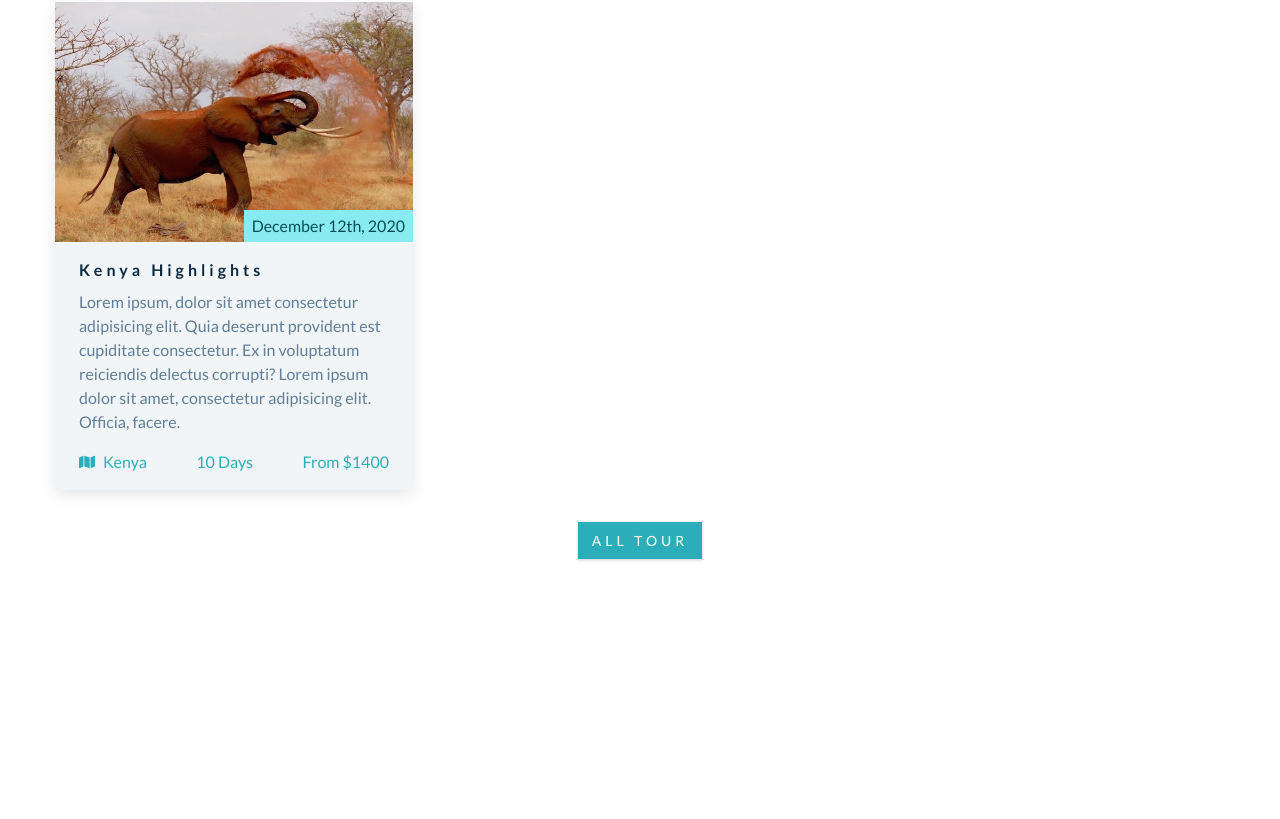
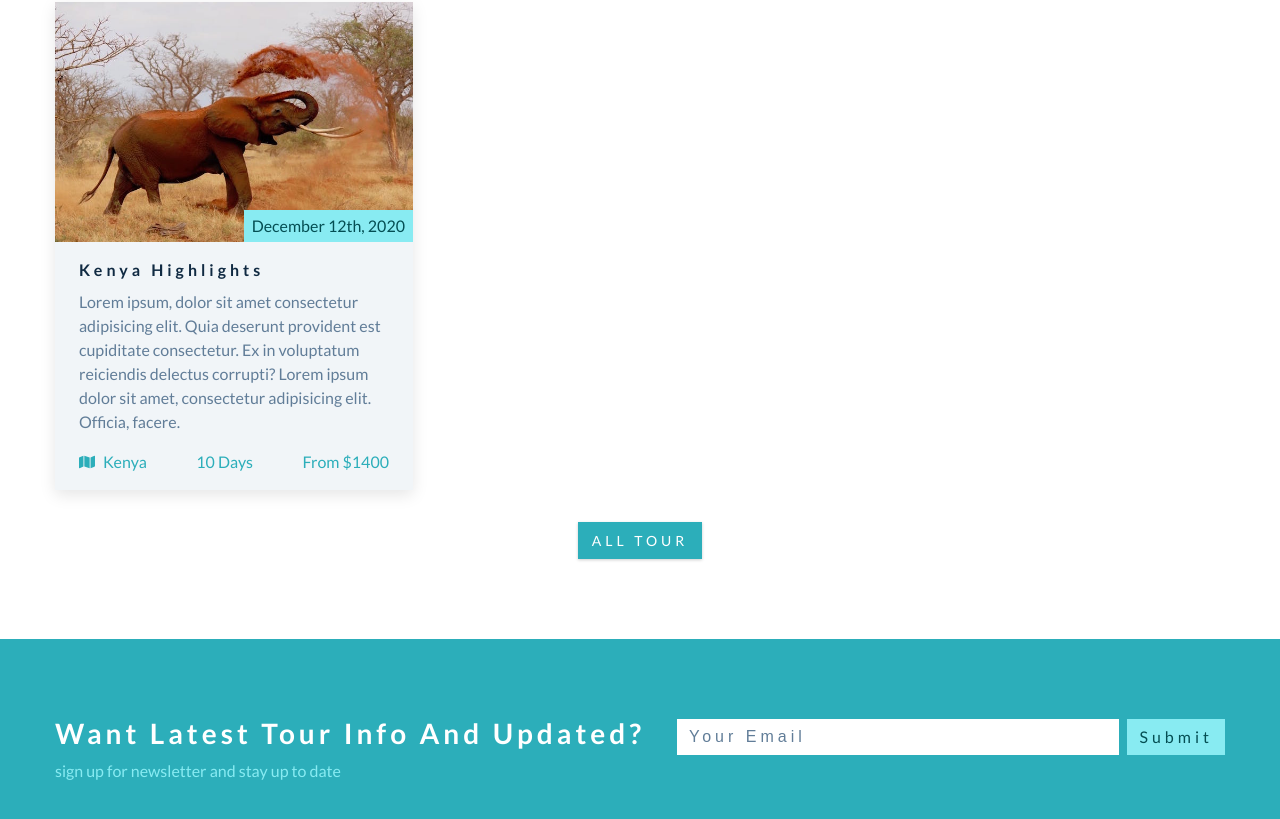
Before and after one commit to Kadungon/back-roads, a React (Create React App) app: page / in a window 1280 px wide. Shown: the part 2577-3396 px from the top of the page. Before the commit the page ends 3216 px from the top, so only its background shows below. Built offline with nearby package versions, Linux system fonts and the light colour scheme.

Commit message:
added contact

```diff
--- a/src/App.js
+++ b/src/App.js
@@ -3,7 +3,7 @@ import Hero from "./components/hero/hero.component";
 import About from "./components/about/about.component";
 import Service from "./components/service/service.component";
 import Feature from "./components/feature/feature.component";
-
+import Contact from "./components/contact/contact.component";
 function App() {
   return (
     <React.Fragment>
@@ -13,6 +13,7 @@ function App() {
       <About />
       <Service />
       <Feature />
+      <Contact />
     </React.Fragment>
   );
 }
--- /dev/null
+++ b/src/components/contact/contact.component.jsx
@@ -0,0 +1,27 @@
+import Wrapper from "./contact.styles";
+
+const Contact = () => {
+  return (
+    <Wrapper className="section">
+      <div className="section-center contact-center">
+        <article className="contact-info">
+          <h3>want latest tour info and updated?</h3>
+          <p>sign up for newsletter and stay up to date</p>
+        </article>
+        <form className="contact-form">
+          <input
+            type="email"
+            placeholder="Your Email"
+            name="email"
+            id="email"
+          />
+          <button type="submit" className="btn-submit">
+            submit
+          </button>
+        </form>
+      </div>
+    </Wrapper>
+  );
+};
+
+export default Contact;
--- /dev/null
+++ b/src/components/contact/contact.styles.jsx
@@ -0,0 +1,70 @@
+import styled from "styled-components";
+
+const Wrapper = styled.section`
+  background: var(--clr-primary-5);
+
+  .contact-info {
+    color: var(--clr-white);
+
+    p {
+      color: var(--clr-primary-8);
+    }
+  }
+
+  .contact-form {
+    display: flex;
+    max-width: 28rem;
+
+    input,
+    .btn-submit {
+      padding: 0.375rem 0.75rem;
+      font-size: 1rem;
+      line-height: 1.5rem;
+      font-weight: 300;
+      letter-spacing: var(--spacing);
+      background: var(--clr-white);
+      text-transform: capitalize;
+      border: transparent;
+    }
+
+    input {
+      flex: 1 1 auto;
+      color: var(--clr-grey-5);
+
+      &::placeholder {
+        color: inherit;
+      }
+    }
+
+    .btn-submit {
+      font-family: var(--ff-primary);
+      margin-left: 0.5rem;
+      background: var(--clr-primary-8);
+      color: var(--clr-primary-1);
+      cursor: pointer;
+      transition: var(--transition);
+
+      &:hover {
+        background: var(--clr-primary-1);
+        color: var(--clr-primary-8);
+      }
+    }
+  }
+
+  @media screen and (min-width: 992px) {
+    .contact-center {
+      display: flex;
+      justify-content: space-between;
+      flex-wrap: wrap;
+      column-gap: 2rem;
+
+      .contact-form {
+        align-self: flex-start;
+        flex: 1 1 auto;
+        max-width: 100%;
+      }
+    }
+  }
+`;
+
+export default Wrapper;
```
